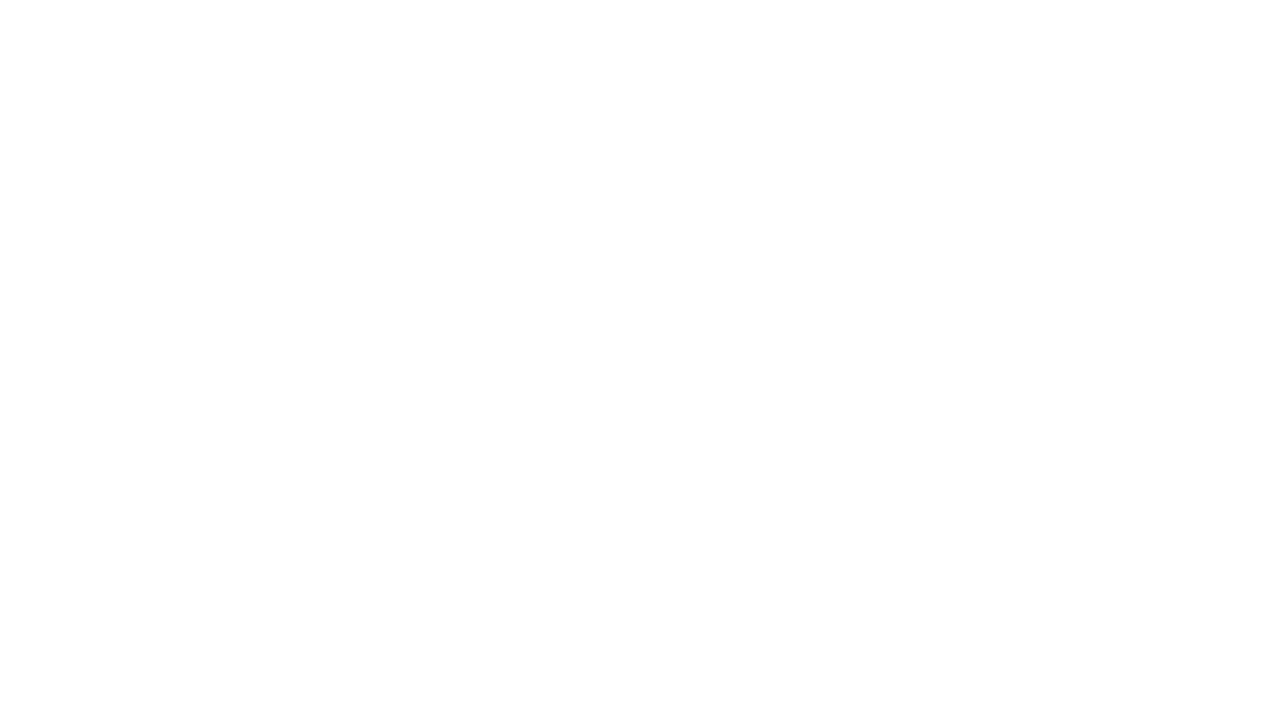
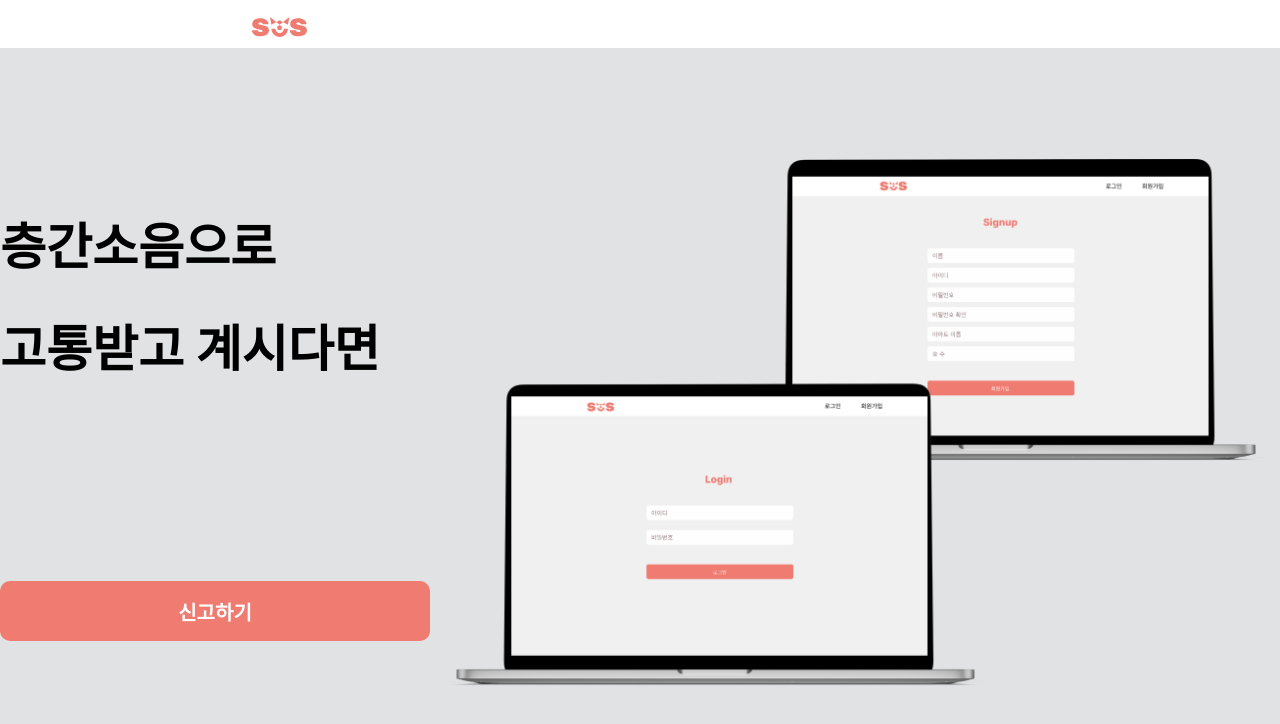
Before and after one commit to DSM-SDS/SDS_FE, a React (Create React App) app in the folder sds/: page /main in a window 1280 px wide. Before the commit this address had no page. Shown: the top 724 px of the page. Built offline with nearby package versions, Linux system fonts and the light colour scheme.

Commit message:
📑 :: Main page 퍼블리싱

```diff
--- a/sds/src/App.js
+++ b/sds/src/App.js
@@ -8,6 +8,7 @@ import {
 import LoginPage from "../src/pages/Auth";
 import SignupPage from "../src/pages/User";
 import CreatePage from "../src/pages/Create";
+import MainPage from "../src/pages/Main";
 
 function App() {
   return (
@@ -15,6 +16,7 @@ function App() {
       <Routes>
         <Route path="/" element={<LoginPage />} />
         <Route path="/signup" element={<SignupPage />} />
+        <Route path="/main" element={<MainPage />} />
         <Route path="/create" element={<CreatePage />} />
       </Routes>
     </BrowserRouter>
--- /dev/null
+++ b/sds/src/pages/Main/index.jsx
@@ -0,0 +1,78 @@
+import React, { useState, useEffect } from "react";
+import { styled } from "styled-components";
+import { color } from "../../styles/theme";
+
+import MainHeader from "../../components/MainHeader";
+import MainImg from "../../assets/MainImg.png";
+
+function MainPage() {
+    const onClickReport = () => {
+        window.location.assign("/create");
+    };
+
+  return (
+    <>
+      <MainHeader />
+      <Container>
+        <LeftContainer>
+            <TextContainer>
+                <Text>층간소음으로</Text>
+                <Text>고통받고 계시다면</Text>
+            </TextContainer>
+            <Button onClick={() => onClickReport()}>신고하기</Button>
+        </LeftContainer>
+        <Img src={MainImg} />
+      </Container>
+    </>
+  );
+}
+
+const Container = styled.div`
+	width: 100%;
+	height: 94vh;
+  background-color: ${color.Gray[0]};
+  display: flex;
+  align-items: center;
+  justify-content: center;
+  row-gap: 100px;
+`;
+
+const LeftContainer = styled.div`
+    display: flex;
+    flex-direction: column;
+    row-gap: 200px;
+`
+
+const TextContainer = styled.div`
+    display: flex;
+    flex-direction: column;
+    row-gap: 30px;
+`
+
+const Text = styled.div`
+    font-size: 50px;
+    font-weight: bold;
+    color: ${color.Black};
+`
+
+const Img = styled.img`
+    width: 850px;
+`
+
+const Button = styled.button`
+    width: 430px;
+    height: 60px;
+    border-radius: 10px;
+    color: ${color.White};
+    font-size: 20px;
+    font-weight: bold;
+    border: none;
+    background-color: ${color.Red[1]};
+
+    &:focus {
+        cursor: pointer;
+        outline: none;
+    }
+`
+
+export default MainPage;
--- a/sds/src/utils/Login.jsx
+++ b/sds/src/utils/Login.jsx
@@ -14,7 +14,7 @@ const onLogin = async ( data ) => {
         sessionStorage.setItem("accessToken", accessToken);
         sessionStorage.setItem("refreshToken", refreshToken);
         alert(`로그인에 성공하였습니다.`);
-        window.location.assign("/create");
+        window.location.assign("/main");
       })
       .catch((err) => {
           console.log(err);
```
Also changed, not shown: sds/src/assets/MainImg.png (added).
